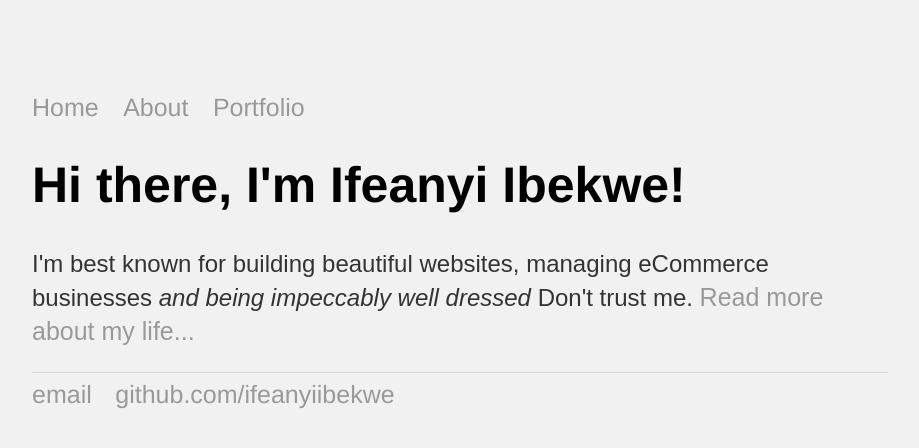
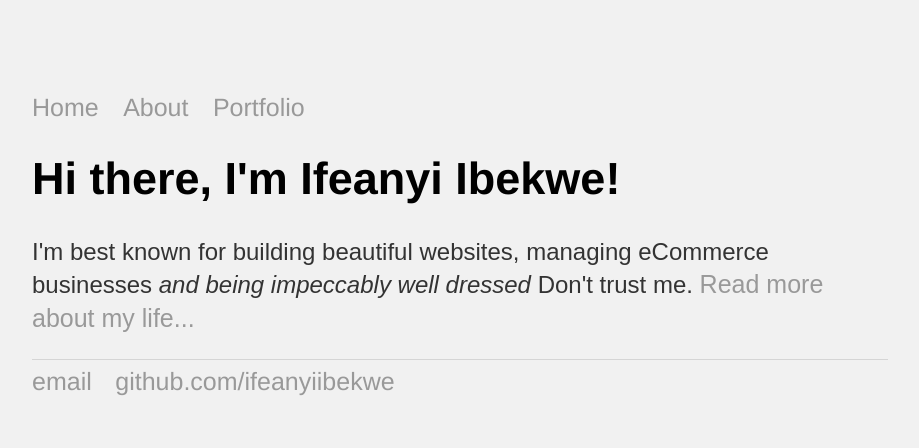
Before and after one commit to IfeanyiIbekwe/ifeanyiibekwe.github.io, a Jekyll site: the page built from index.html, in a window 1280 px wide. Shown: the top 448 px of the page, without its empty margins (180-1099 px from the left). Built offline with Jekyll 4.4.1, drawn with Linux system fonts in a browser that asks for light colours.

Commit message:
Update main.css

```diff
--- a/css/main.css
+++ b/css/main.css
@@ -47,7 +47,7 @@ body {
 }
 
 h1 {
-    font-size: 50px;
+   font-size: 45px;
     word-break: break-all;
 }
 
```
